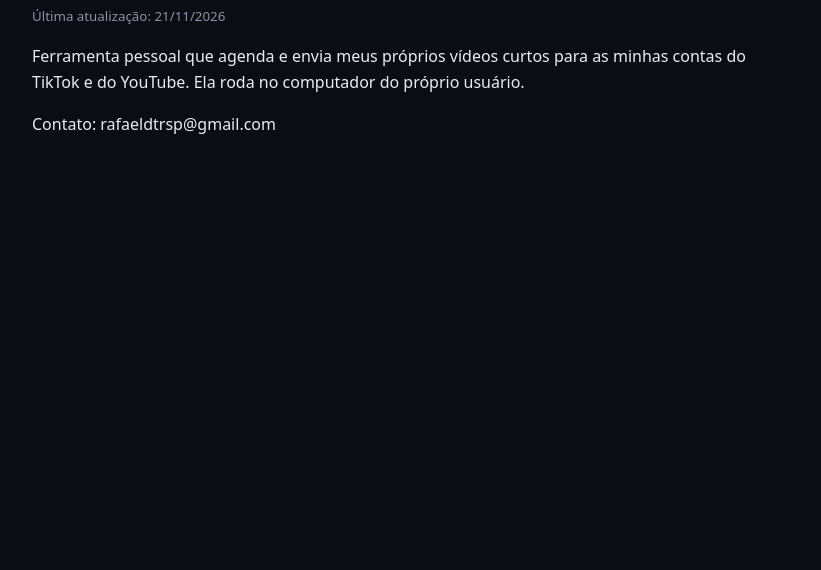
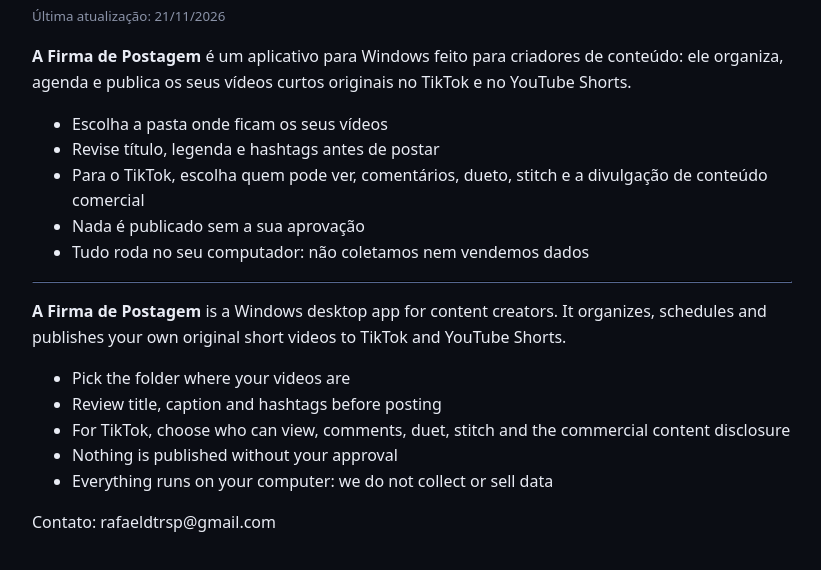
Before and after one commit to rafaeldtrsp-cmyk/rafaeldtrsp-cmyk.github.io, a plain HTML site: page index.html in a window 1280 px wide. Shown: the part 146-716 px from the top of the page, without its empty margins (228-1049 px from the left). Drawn offline with Linux system fonts and the light colour scheme.

Commit message:
Add files via upload

```diff
--- a/index.html
+++ b/index.html
@@ -1,2 +1,6 @@
 <!doctype html><html lang="pt-BR"><head><meta charset="utf-8"><meta name="viewport" content="width=device-width,initial-scale=1"><title>A Firma de Postagem — A Firma de Postagem</title><style>body{font-family:system-ui,Segoe UI,sans-serif;background:#0b0d14;color:#e9ecf5;max-width:760px;margin:0 auto;padding:48px 22px;line-height:1.6}
-a{color:#2dd4bf}h1{margin:0 0 6px}nav a{margin-right:16px}small{color:#8b93a8}</style></head><body><nav><a href="index.html">Início</a><a href="termos.html">Termos de Serviço</a><a href="privacidade.html">Privacidade</a></nav><hr style="border-color:#232a3b"><h1>A Firma de Postagem</h1><small>Última atualização: 21/11/2026</small><p>Ferramenta pessoal que agenda e envia meus próprios vídeos curtos para as minhas contas do TikTok e do YouTube. Ela roda no computador do próprio usuário.</p><p>Contato: rafaeldtrsp@gmail.com</p></body></html>
+a{color:#2dd4bf}h1{margin:0 0 6px}nav a{margin-right:16px}small{color:#8b93a8}</style></head><body><nav><a href="index.html">Início</a><a href="termos.html">Termos de Serviço</a><a href="privacidade.html">Privacidade</a></nav><hr style="border-color:#232a3b"><h1>A Firma de Postagem</h1><small>Última atualização: 21/11/2026</small><p><b>A Firma de Postagem</b> é um aplicativo para Windows feito para criadores de conteúdo: ele organiza, agenda e publica os seus vídeos curtos originais no TikTok e no YouTube Shorts.</p>
+<ul><li>Escolha a pasta onde ficam os seus vídeos</li><li>Revise título, legenda e hashtags antes de postar</li><li>Para o TikTok, escolha quem pode ver, comentários, dueto, stitch e a divulgação de conteúdo comercial</li><li>Nada é publicado sem a sua aprovação</li><li>Tudo roda no seu computador: não coletamos nem vendemos dados</li></ul>
+<hr style="border-color:#232a3b">
+<p lang="en"><b>A Firma de Postagem</b> is a Windows desktop app for content creators. It organizes, schedules and publishes your own original short videos to TikTok and YouTube Shorts.</p>
+<ul lang="en"><li>Pick the folder where your videos are</li><li>Review title, caption and hashtags before posting</li><li>For TikTok, choose who can view, comments, duet, stitch and the commercial content disclosure</li><li>Nothing is published without your approval</li><li>Everything runs on your computer: we do not collect or sell data</li></ul><p>Contato: rafaeldtrsp@gmail.com</p></body></html>
```
Also changed, not shown: termos.html (+1 -1 lines).
